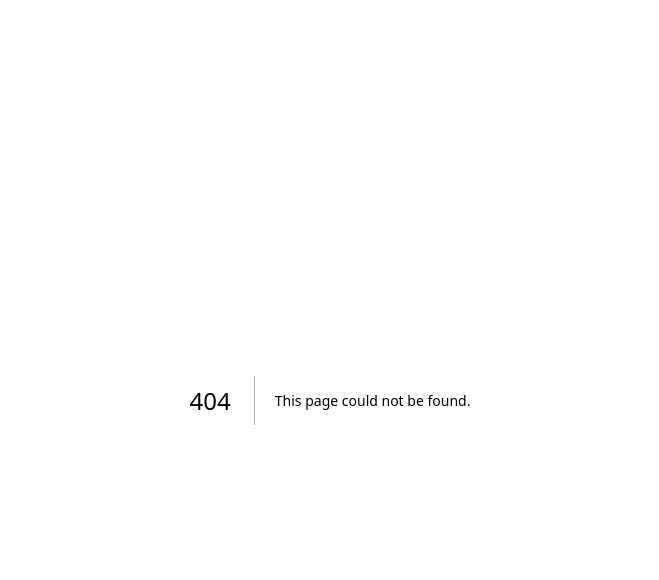
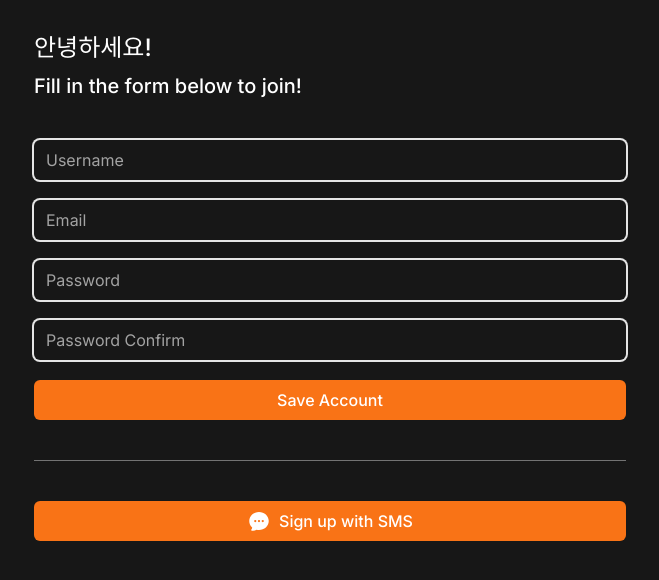
Before and after one commit to masterhyuns/nomad-carrot-nextjs14, a Next.js app: page /create-account in a window 1280 px wide. Before the commit this address had no page. Shown: the top 580 px of the page, without its empty margins (310-969 px from the left). Built offline with nearby package versions, Linux system fonts and the light colour scheme.

Commit message:
4.2 Form Components #1

```diff
--- /dev/null
+++ b/app/create-account/page.tsx
@@ -0,0 +1,50 @@
+import { ChatBubbleOvalLeftEllipsisIcon } from '@heroicons/react/24/solid'
+import Link from 'next/link'
+import FormInput from '@/components/form-input'
+import FormButton from '@/components/form-btn'
+const CreateAccount = () => {
+  return (
+    <div className="flex flex-col gap-10 py-8 px-6">
+      <div className="flex flex-col gap-2 *:font-medium">
+        <h1 className="text-2xl">안녕하세요!</h1>
+        <h2 className="text-xl">Fill in the form below to join!</h2>
+      </div>
+      <form className="flex flex-col gap-3">
+        <FormInput
+          type={'text'}
+          placeholder={'Username'}
+          required
+          errors={[]}
+        />
+        <FormInput type={'email'} placeholder={'Email'} required errors={[]} />
+        <FormInput
+          type={'password'}
+          placeholder={'Password'}
+          required
+          errors={[]}
+        />
+        <FormInput
+          type={'password'}
+          placeholder={'Password Confirm'}
+          required
+          errors={[]}
+        />
+        <FormButton loading={false} text={'Save Account'} />
+      </form>
+
+      <div className="w-full h-px bg-neutral-500" />
+      <div>
+        <Link
+          className="primary-btn flex h-10 items-center justify-center gap-2"
+          href="/sms">
+          <span>
+            <ChatBubbleOvalLeftEllipsisIcon className="h-6 w-6" />
+          </span>
+          <span>Sign up with SMS</span>
+        </Link>
+      </div>
+    </div>
+  )
+}
+
+export default CreateAccount
--- a/app/globals.css
+++ b/app/globals.css
@@ -1,3 +1,14 @@
 @tailwind base;
 @tailwind components;
 @tailwind utilities;
+
+@layer base {
+    a {
+        @apply text-orange-500
+    }
+}
+@layer components {
+    .primary-btn {
+        @apply w-full bg-orange-500 text-white  font-medium  rounded-md text-center hover:bg-orange-400 transition-colors;
+    }
+}
--- a/app/layout.tsx
+++ b/app/layout.tsx
@@ -1,22 +1,25 @@
-import type { Metadata } from "next";
-import { Inter } from "next/font/google";
-import "./globals.css";
+import type { Metadata } from 'next'
+import { Inter } from 'next/font/google'
+import './globals.css'
 
-const inter = Inter({ subsets: ["latin"] });
+const inter = Inter({ subsets: ['latin'] })
 
 export const metadata: Metadata = {
-  title: "Create Next App",
-  description: "Generated by create next app",
-};
+  title: 'Create Next App',
+  description: 'Generated by create next app',
+}
 
 export default function RootLayout({
   children,
 }: Readonly<{
-  children: React.ReactNode;
+  children: React.ReactNode
 }>) {
   return (
     <html lang="en">
-      <body className={inter.className}>{children}</body>
+      <body
+        className={`${inter.className} bg-neutral-900 text-white max-w-screen-sm mx-auto`}>
+        {children}
+      </body>
     </html>
-  );
+  )
 }
--- a/app/page.tsx
+++ b/app/page.tsx
@@ -1,9 +1,26 @@
 import TailWindSearchBox from '@/app/components/tailwind/TailWindSearchBox'
+import React from 'react'
+import Link from 'next/link'
 
 export default function Home() {
   return (
-    <main>
-      <TailWindSearchBox />
-    </main>
+    <div className="flex flex-col items-center justify-between min-h-screen p-6">
+      <div className="my-auto flex flex-col items-center gap-2 *:font-medium">
+        <span className="text-9xl">🥕</span>
+        <span className="text-4xl">당근</span>
+        <h2 className="text-2xl">당근 마켓에 어서 오세요!</h2>
+      </div>
+      <div className={'flex flex-col items-center gap-3 w-full'}>
+        <Link href="/create-account" className="primary-btn text-lg py-2.5">
+          시작하기
+        </Link>
+        <div className={'flex gap-2'}>
+          <span>이미 계정이 있나요?</span>
+          <Link href={'/login'} className={'hover:underline'}>
+            로그인
+          </Link>
+        </div>
+      </div>
+    </div>
   )
 }
--- /dev/null
+++ b/components/form-btn.tsx
@@ -0,0 +1,18 @@
+import { FC } from 'react'
+
+interface FormButtonProps {
+  loading: boolean
+  text: string
+}
+
+const FormButton: FC<FormButtonProps> = ({ loading, text }) => {
+  return (
+    <button
+      disabled={loading}
+      className="primary-btn h-10 disabled:bg-neutral-400 disabled:text-neutral-300 disabled:cursor-not-allowed">
+      {loading ? 'Loading...' : text}
+    </button>
+  )
+}
+
+export default FormButton
--- /dev/null
+++ b/components/form-input.tsx
@@ -0,0 +1,35 @@
+import { FC } from 'react'
+
+interface FormInputProps {
+  type: string
+  placeholder: string
+  required: boolean
+  errors: string[]
+}
+const FormInput: FC<FormInputProps> = ({
+  type,
+  placeholder,
+  required,
+  errors,
+}) => {
+  return (
+    <div className="flex flex-col gap-2">
+      <input
+        className="bg-transparent rounded-md w-full h-10 focus:outline-none ring-2 focus:ring-4 transition
+        ring-neutral-200 focus:ring-orange-500 border-none placeholder:text-neutral-400"
+        type={type}
+        placeholder={placeholder}
+        required={required}
+      />
+      <span className="text-red-500 font-medium">
+        {errors.map((error, index) => (
+          <span key={index} className={'text-red-500 font-medium'}>
+            {error}
+          </span>
+        ))}
+      </span>
+    </div>
+  )
+}
+
+export default FormInput
--- a/package.json
+++ b/package.json
@@ -9,6 +9,8 @@
     "lint": "next lint"
   },
   "dependencies": {
+    "@heroicons/react": "^2.1.4",
+    "@tailwindcss/forms": "^0.5.7",
     "next": "14.2.4",
     "prettier": "^3.3.2",
     "react": "^18",
--- a/tailwind.config.ts
+++ b/tailwind.config.ts
@@ -1,14 +1,12 @@
-import type { Config } from "tailwindcss";
+import type { Config } from 'tailwindcss'
 
 const config: Config = {
   content: [
-    "./pages/**/*.{js,ts,jsx,tsx,mdx}",
-    "./components/**/*.{js,ts,jsx,tsx,mdx}",
-    "./app/**/*.{js,ts,jsx,tsx,mdx}",
+    './pages/**/*.{js,ts,jsx,tsx,mdx}',
+    './components/**/*.{js,ts,jsx,tsx,mdx}',
+    './app/**/*.{js,ts,jsx,tsx,mdx}',
   ],
-  theme: {
-
-  },
-  plugins: [],
-};
-export default config;
+  theme: {},
+  plugins: [require('@tailwindcss/forms')],
+}
+export default config
```
Also changed, not shown: components/tailwind/TailWindCard.tsx (renamed from app/components/tailwind/TailWindCard.tsx), components/tailwind/TailWindSearchBox.tsx (renamed from app/components/tailwind/TailWindSearchBox.tsx), 1 other file (tests, documents, lock files or other folders).
